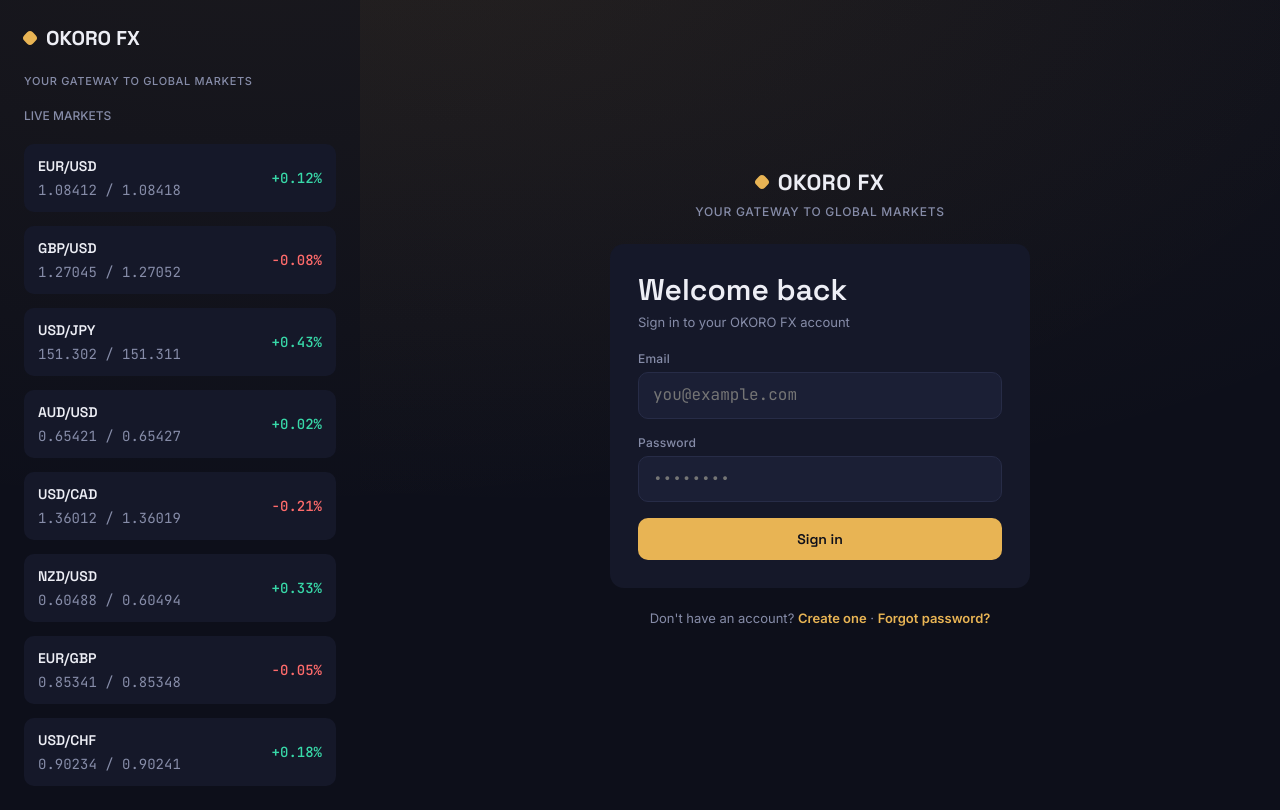
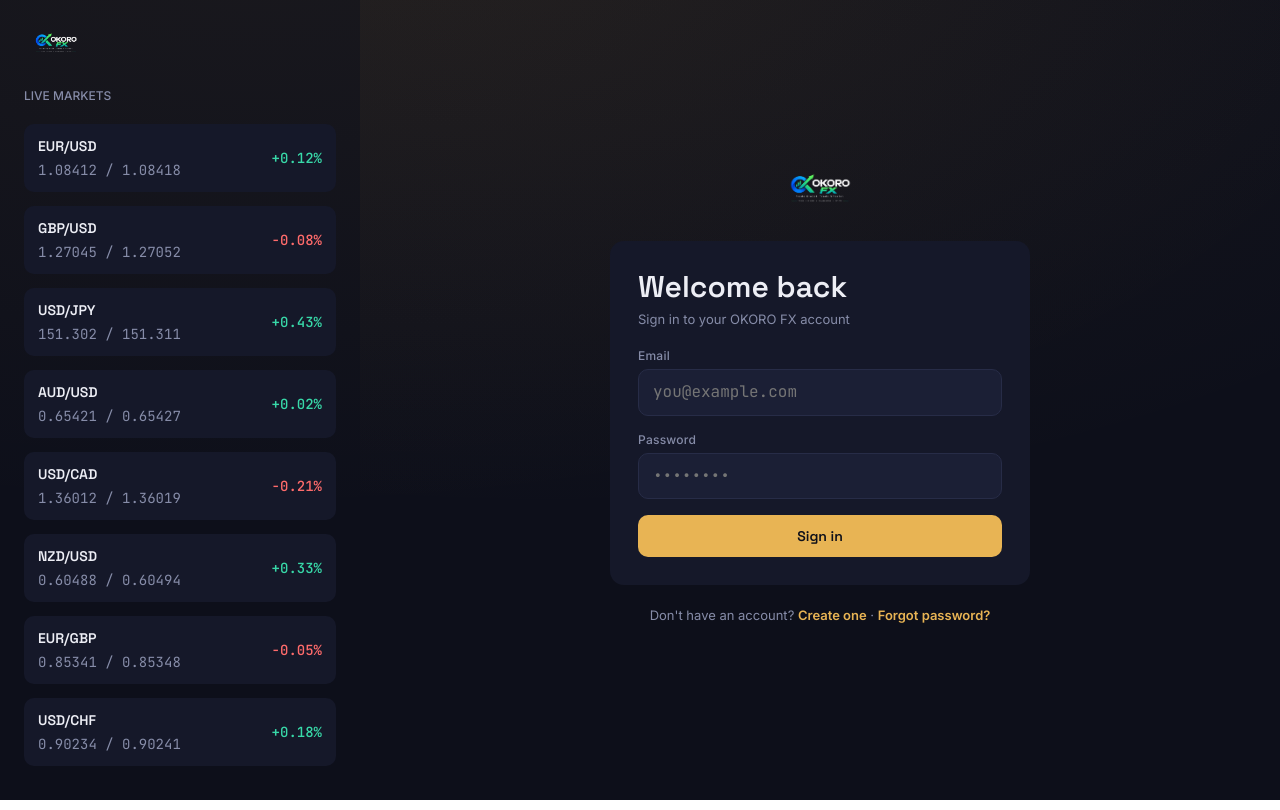
Before and after one commit to okoro02763/okoro-fx-frontend, a React (Create React App) app: page /login in a window 1280 px wide. Built offline with nearby package versions, Linux system fonts and the light colour scheme.

Commit message:
Use branded logo asset and point API at Render

```diff
--- a/src/Pages/LoginPage.tsx
+++ b/src/Pages/LoginPage.tsx
@@ -7,7 +7,7 @@
 import Field, { inputStyle } from '../components/Field';
 import { login as apiLogin } from '../api/auth';
 import { useAuth } from '../context/AuthContext';
-import { BRAND_NAME, BRAND_TAGLINE } from '../brand';
+import { BRAND_NAME } from '../brand';
 
 const LIVE_PAIRS = [
   { pair: 'EUR/USD', bid: 1.08412, ask: 1.08418, chg: 0.12 },
@@ -56,17 +56,12 @@
         {/* Live pairs ticker sidebar */}
         <aside className="order-2 box-border hidden w-full shrink-0 flex-col gap-3.5 self-stretch border-t border-[#272C47] p-6 sm:flex md:order-1 md:w-[360px] md:border-r md:border-t-0">
           <div className="mb-2 flex items-center gap-2.5">
-            <span
-              className="h-3 w-3 rotate-45 rounded-[4px] bg-[#E8B454]"
-              aria-hidden="true"
+            <img
+              src="/OKORO%20FX%20Trading%20Brand%20Identity.png"
+              alt={BRAND_NAME}
+              className="block h-9 w-auto"
             />
-            <span className="font-display text-xl font-bold text-[#EDEEF5]">
-              {BRAND_NAME}
-            </span>
           </div>
-          <p className="m-0 text-[11px] font-medium uppercase tracking-[0.06em] text-[#868CA8]">
-            {BRAND_TAGLINE}
-          </p>
           <p className="mb-1.5 mt-1.5 text-xs font-medium text-[#868CA8]">
             LIVE MARKETS
           </p>
--- a/src/components/AuthShell.tsx
+++ b/src/components/AuthShell.tsx
@@ -1,6 +1,6 @@
 import React from 'react';
 import { Link } from 'react-router-dom';
-import { BRAND_NAME, BRAND_TAGLINE } from '../brand';
+import { BRAND_NAME } from '../brand';
 
 interface AuthShellProps {
   title: string;
@@ -18,19 +18,13 @@
   return (
     <div className="order-1 box-border flex min-h-screen w-full min-w-0 flex-1 items-center justify-center overflow-x-hidden bg-[radial-gradient(1200px_600px_at_20%_-10%,rgba(232,180,84,0.06),transparent)] p-5 sm:p-6 md:order-2">
       <div className="mx-auto w-full max-w-[420px]">
-        <div className="mb-7 flex items-center justify-center gap-2.5">
-          <span
-            className="h-3 w-3 rotate-45 rounded-[4px] bg-[#E8B454]"
-            aria-hidden="true"
+        <div className="mb-7 flex items-center justify-center">
+          <img
+            src="/OKORO%20FX%20Trading%20Brand%20Identity.png"
+            alt={BRAND_NAME}
+            className="block h-[52px] w-auto"
           />
-          <span className="font-display text-[22px] font-bold tracking-[0.02em] text-[#EDEEF5]">
-            {BRAND_NAME}
-          </span>
         </div>
-
-        <p className="-mt-5 mb-6 text-center text-xs font-medium uppercase tracking-[0.06em] text-[#868CA8]">
-          {BRAND_TAGLINE}
-        </p>
 
         <div className="box-border w-full rounded-[14px] border border-[#272C47] bg-[#151829] p-5 sm:p-7">
           <h1 className="font-display text-2xl font-semibold text-[#EDEEF5] md:text-3xl">
--- a/src/components/DashboardLayout.tsx
+++ b/src/components/DashboardLayout.tsx
@@ -1,7 +1,7 @@
 import React from 'react';
 import { Link, useNavigate } from 'react-router-dom';
 import { useAuth } from '../context/AuthContext';
-import { BRAND_NAME, BRAND_TAGLINE } from '../brand';
+import { BRAND_NAME } from '../brand';
 
 interface DashboardLayoutProps {
   children: React.ReactNode;
@@ -47,39 +47,11 @@
         }}
       >
         <div style={{ display: 'flex', alignItems: 'center', gap: '10px' }}>
-          <span
-            style={{
-              width: '11px',
-              height: '11px',
-              borderRadius: '4px',
-              backgroundColor: 'var(--gold)',
-              transform: 'rotate(45deg)',
-            }}
+          <img
+            src="/OKORO%20FX%20Trading%20Brand%20Identity.png"
+            alt={BRAND_NAME}
+            style={{ height: 40, width: 'auto', display: 'block' }}
           />
-          <span style={{ display: 'flex', flexDirection: 'column', lineHeight: 1.15 }}>
-            <span
-              style={{
-                fontFamily: 'Space Grotesk',
-                fontSize: '18px',
-                fontWeight: 700,
-                color: 'var(--text)',
-              }}
-            >
-              {BRAND_NAME}
-            </span>
-            <span
-              style={{
-                fontFamily: 'Inter',
-                fontSize: '10px',
-                fontWeight: 500,
-                color: 'var(--sub)',
-                letterSpacing: '0.08em',
-                textTransform: 'uppercase',
-              }}
-            >
-              {BRAND_TAGLINE}
-            </span>
-          </span>
         </div>
 
         <nav style={{ display: 'flex', alignItems: 'center', gap: '20px', flexWrap: 'wrap' }}>
```
Also changed, not shown: public/OKORO FX Trading Brand Identity.png (added), 1 other file (tests, documents, lock files or other folders).
